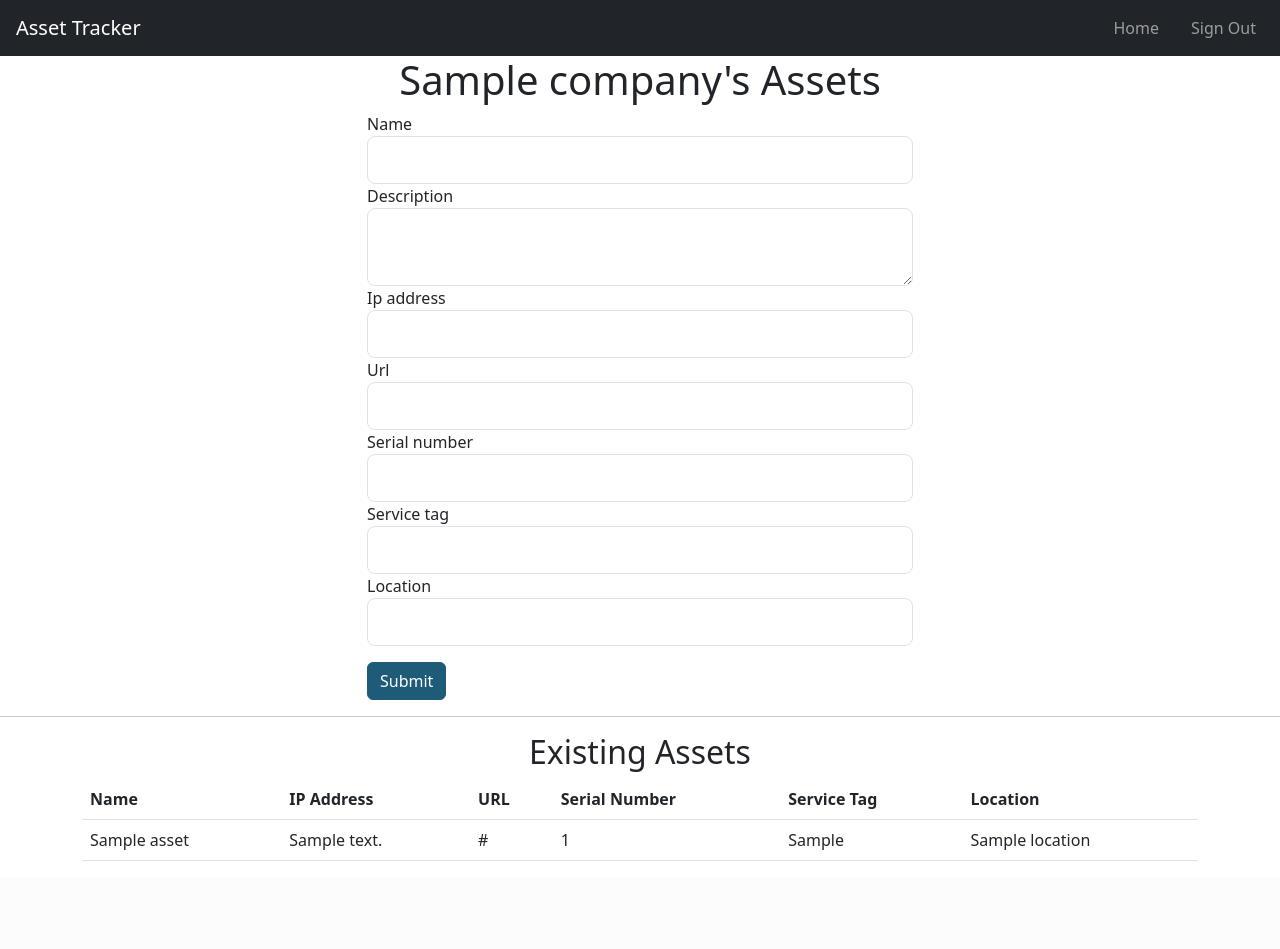
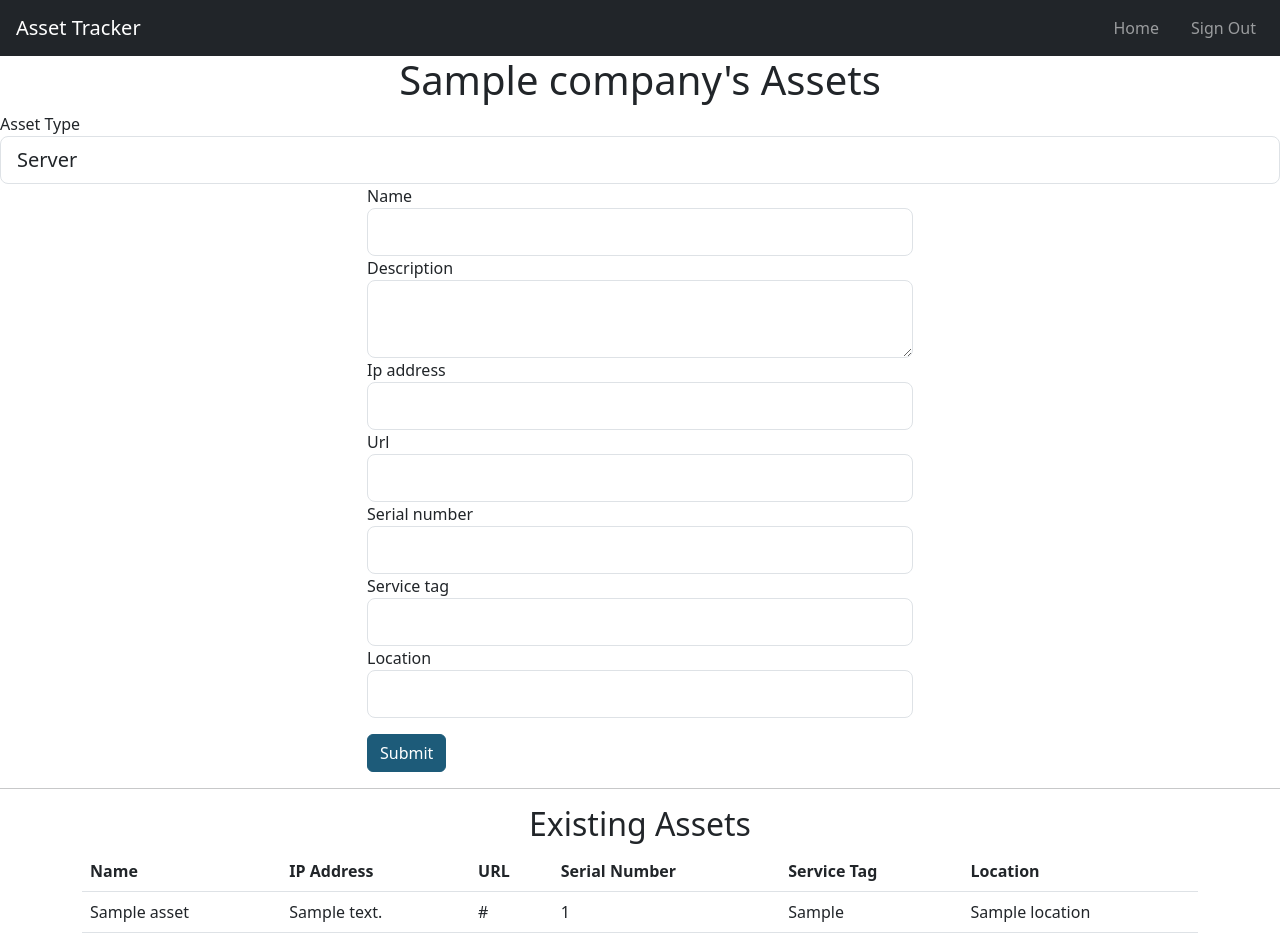
Before and after one commit to itguy22/Asset-Tracker, a Flask app: template app/templates/assets.html in a window 1280 px wide. Before the commit the page ends 861 px from the top, so only its background shows below. Run offline with Flask 3, Linux system fonts and the light colour scheme; the template is opened without the code that fills it: most values are stand-ins (such as "Sample title", 1, 10 or a date in 2020); form fields are guessed from the names that the template uses.

Commit message:
Added asset type selector on asset form for selecting different asset types.

```diff
--- a/app/__init__.py
+++ b/app/__init__.py
@@ -13,11 +13,11 @@ app = Flask(__name__)
 bcrypt = Bcrypt(app)
 app.config['DEBUG'] = True
 app.config['SECRET_KEY'] = os.environ.get('CSRF_SECRET_KEY')
-DATABASE_URL = os.environ.get('DATABASE_URL')
+"""DATABASE_URL = os.environ.get('DATABASE_URL')
 if DATABASE_URL and DATABASE_URL.startswith("postgres://"):
     DATABASE_URL = DATABASE_URL.replace("postgres://", "postgresql://", 1)
-app.config['SQLALCHEMY_DATABASE_URI'] = DATABASE_URL
-# app.config['SQLALCHEMY_DATABASE_URI'] = f"postgresql://{os.getenv('DATABASE_USER')}:{os.getenv('DATABASE_PASSWORD')}@{os.getenv('DATABASE_HOST')}:{os.getenv('DATABASE_PORT')}/{os.getenv('DATABASE_NAME')}"
+app.config['SQLALCHEMY_DATABASE_URI'] = DATABASE_URL"""
+app.config['SQLALCHEMY_DATABASE_URI'] = f"postgresql://{os.getenv('DATABASE_USER')}:{os.getenv('DATABASE_PASSWORD')}@{os.getenv('DATABASE_HOST')}:{os.getenv('DATABASE_PORT')}/{os.getenv('DATABASE_NAME')}"
 app.config['SQLALCHEMY_TRACK_MODIFICATIONS'] = False
 
 db = SQLAlchemy(app)
--- a/app/templates/assets.html
+++ b/app/templates/assets.html
@@ -2,6 +2,17 @@
 
 {% block content %}
 <h1 class="text-center">{{ company.name }}'s Assets</h1>
+
+<div class="form-group">
+    <label for="assetType" class="form-control-label">Asset Type</label>
+    <select id="assetType" name="assetType" class="form-control form-control-lg" onchange="displayFields()">
+        <option value="Server">Server</option>
+        <option value="PC">PC</option>
+        <option value="Phone">Phone</option>
+        <option value="Switch">Switch</option>
+    </select>
+</div>
+
 
 <div class="container">
     <div class="row justify-content-center">
@@ -76,4 +87,31 @@
 </div>
 
 
+<script>
+function displayFields() {
+    var type = document.getElementById("assetType").value;
+
+    // List of all fields
+    var allFields = ["nameField", "ipField", "serialNumberField", "serviceTagField", "locationField"];
+
+    // Hide all fields first
+    allFields.forEach(function(id) {
+        document.getElementById(id).style.display = 'none';
+    });
+
+    if (type === "Server") {
+        // Fields for the Server type
+        var serverFields = ["nameField", "ipField", "serialNumberField", "serviceTagField", "locationField"];
+
+        serverFields.forEach(function(id) {
+            document.getElementById(id).style.display = 'block';
+        });
+    }
+
+    // ... other conditions for other asset types...
+}
+
+</script>
+
+
 {% endblock %}
```
Also changed, not shown: app/scripts.js (added, +16 -0 lines).
